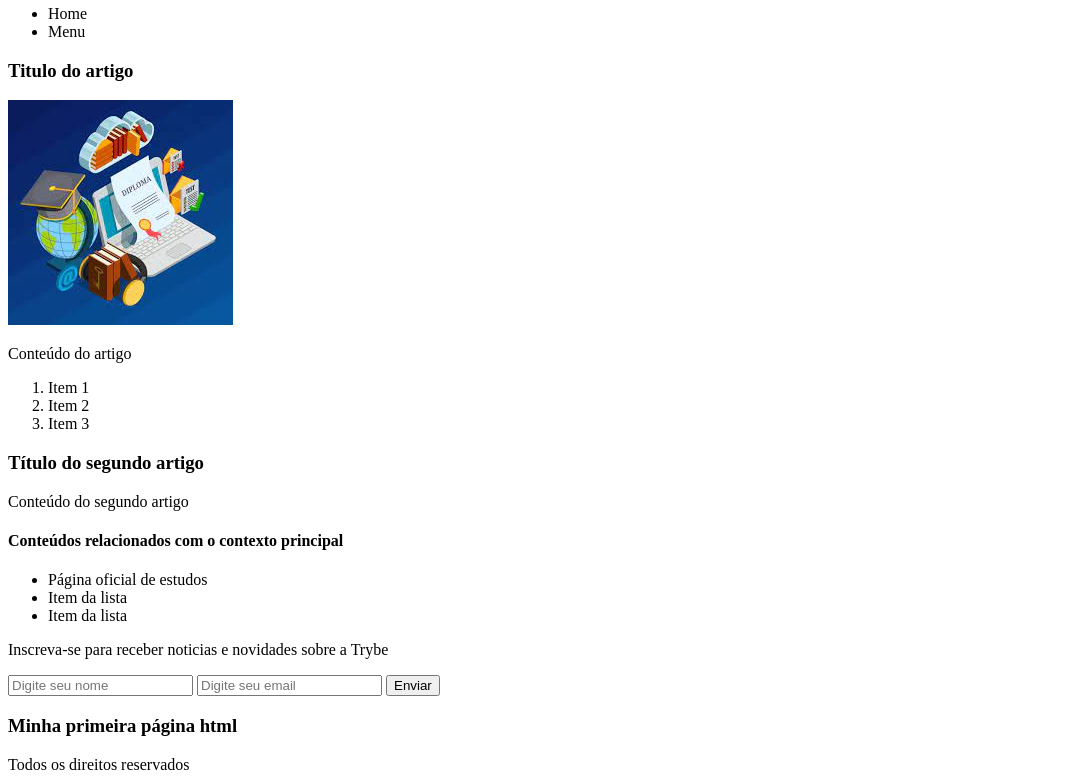
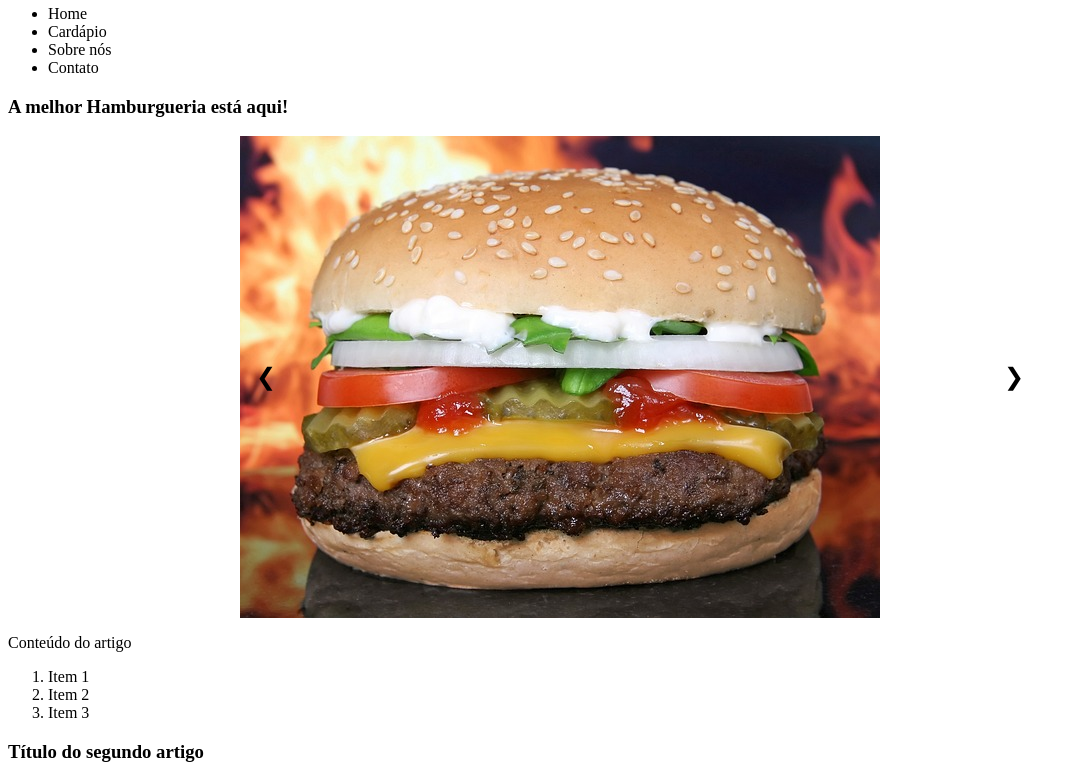
Before and after one commit to VictorFreitass1/Hamburgueria, a plain HTML site: page index.html in a window 1280 px wide. Shown: the part 62-841 px from the top of the page, without its empty margins (0-1076 px from the left). Drawn offline with Linux system fonts and the light colour scheme.

Commit message:
Storys Burguer

```diff
--- a/index.html
+++ b/index.html
@@ -2,24 +2,34 @@
 <html lang="pt-BR">
 <head>
     <meta charset="UTF-8">
-    <title>Estudos</title>
-    <link rel="stylesheet" href=".styles/styles.css"> <!--Importação do arquivo .CSS nesse elemento-->
+    <title>Hamburgueria</title>
+    <link rel="stylesheet" href="styles.css"> <!--Importação do arquivo .CSS nesse elemento-->
 </head>
 <body>
 <header> <!-- Elemento de bloco para criação do cabeçalho -->
-    <h2>Minha Página</h2>
+    <h2>Storys burguer</h2>
     <nav> <!--Tag de bloco para criação de menu usando uma lista -->
         <ul> <!-- Lista de forma não ordenada -->
             <li>Home</li><!-- Conteúdo da lista  -->
-            <li>Menu</li>
+            <li>Cardápio</li>
+            <li>Sobre nós</li>
+            <li>Contato</li>
         </ul>
     </nav> <!-- Aqui finaliza o menu -->
 </header>
 <main><!-- Tag que determina o conteúdo principal da página -->
     <section><!-- Elemento de bloco para criação de uma seção -->
         <article><!-- Tag que indica o início de um artigo -->
-            <h3>Titulo do artigo</h3><!-- Tag que define o tamanho do título, vai de h1 a h6 -->
-            <img src="/estudos.jpg" alt="Foto de diplomas de estudos">
+            <h3>A melhor Hamburgueria está aqui!</h3><!-- Tag que define o tamanho do título, vai de h1 a h6 -->
+            <div class="carousel">
+                <div class="carousel-container">
+                    <div><img class="carousel-item" src="/img/Lanche.jpg" alt="Foto do lanche"></div>
+                    <div><img class="carousel-item" src="/img/Lanche01.jpg" alt=""></div>
+                    <div><img class="carousel-item" src="/img/Lanche02.jpg" alt=""></div>
+                </div>
+                <button id="prevBtn" class="carousel-button">❮</button>
+                <button id="nextBtn" class="carousel-button">❯</button>
+            </div>
             <p>Conteúdo do artigo</p><!-- Tag que indica um parágrafo no texto -->
             <ol><!-- Lista de forma ordenada -->
                 <li>Item 1</li><!-- Conteúdo da lista -->
@@ -58,8 +68,7 @@
     </div> <!-- Fim da segunda divisão -->
 </footer> <!-- Fechamento do rodapé -->
 
-<script>
-    // Tag onde importamos o arquivo Js da página
-</script>
+<script src="script.js"></script> <!-- Tag onde importamos o arquivo Js da página -->
+
 </body>
 </html>
--- /dev/null
+++ b/script.js
@@ -0,0 +1,38 @@
+document.addEventListener("DOMContentLoaded", function() {
+    const prevBtn = document.getElementById("prevBtn");
+    const nextBtn = document.getElementById("nextBtn");
+    const carouselContainer = document.querySelector(".carousel-container");
+
+    let currentIndex = 0;
+    const carouselItems = document.querySelectorAll(".carousel-item");
+    const totalItems = carouselItems.length;
+    const intervalTime = 3000; // 3 segundos
+
+    function hideAllItems() {
+        carouselItems.forEach(item => {
+            item.style.display = "none";
+        });
+    }
+
+    function showItem(index) {
+        hideAllItems();
+        carouselItems[index].style.display = "block";
+    }
+
+    function moveToNextSlide() {
+        currentIndex = (currentIndex + 1) % totalItems;
+        showItem(currentIndex);
+    }
+
+    function moveToPrevSlide() {
+        currentIndex = (currentIndex - 1 + totalItems) % totalItems;
+        showItem(currentIndex);
+    }
+
+    nextBtn.addEventListener("click", moveToNextSlide);
+    prevBtn.addEventListener("click", moveToPrevSlide);
+
+    showItem(currentIndex);
+
+    setInterval(moveToNextSlide, intervalTime);
+});
--- /dev/null
+++ b/styles.css
@@ -0,0 +1,45 @@
+/* ... (seus estilos existentes) ... */
+
+.carousel {
+    position: relative;
+    overflow: hidden;
+    width: 100%;
+    max-width: 800px; /* Defina o valor que preferir */
+    margin: 0 auto;
+  }
+
+  .carousel-container {
+    display: flex;
+    transition: transform 0.5s ease-in-out;
+  }
+
+  .carousel-item {
+    flex: 0 0 100%;
+    width: 100%;
+    height: auto;
+    display: none;
+  }
+
+  .carousel-item img {
+    width: 100%;
+    height: auto;
+    max-height: 300px; /* Defina a altura máxima que desejar */
+  }
+
+  .carousel-button {
+    border: none;
+    background: none;
+    font-size: 24px;
+    cursor: pointer;
+    position: absolute;
+    top: 50%;
+    transform: translateY(-50%);
+  }
+
+  #prevBtn {
+    left: 10px;
+  }
+
+  #nextBtn {
+    right: 10px;
+  }
```
Also changed, not shown: estudos.jpg (deleted), img/Lanche.jpg (added), img/Lanche01.jpg (added), img/Lanche02.jpg (added).
